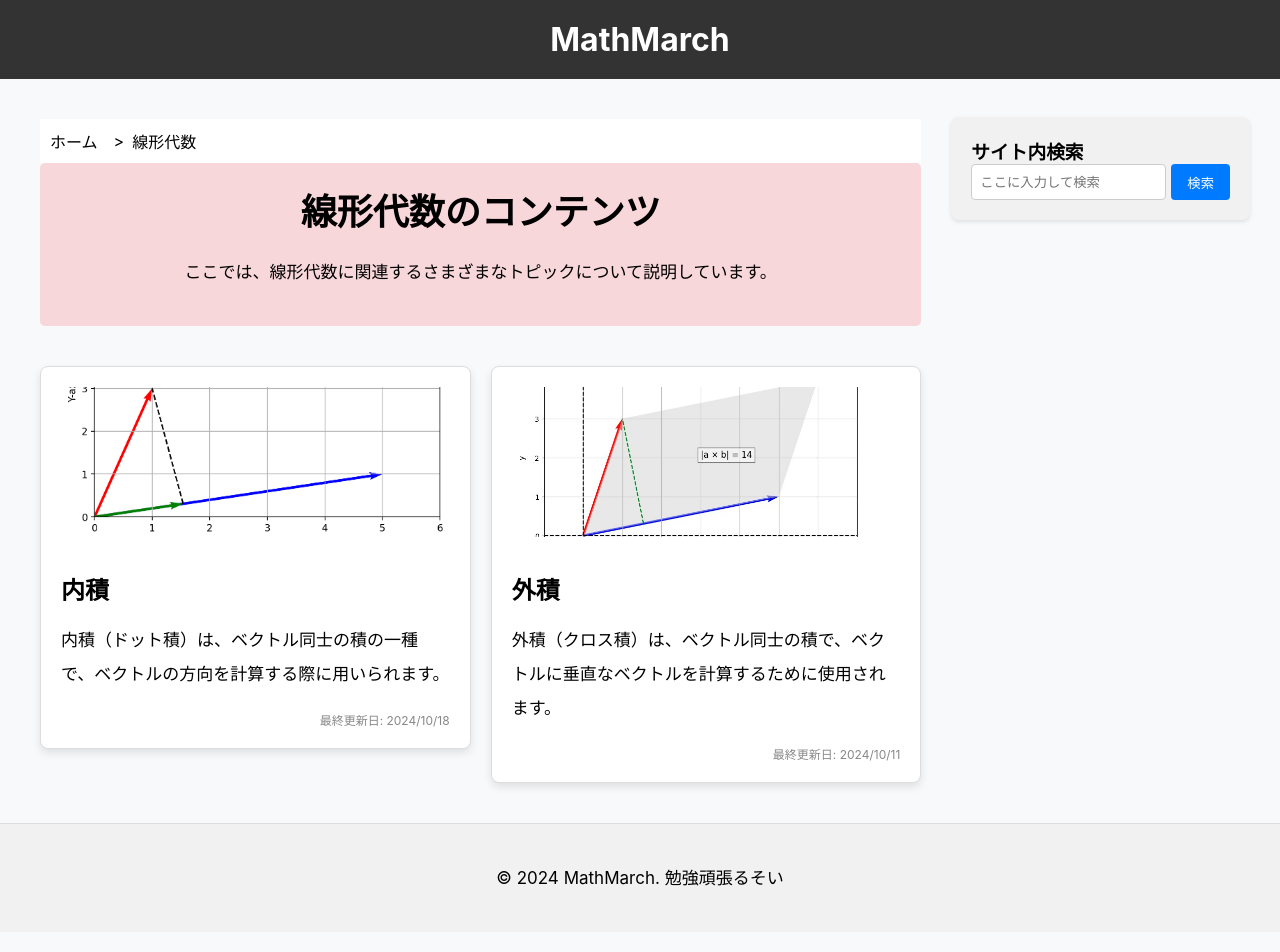
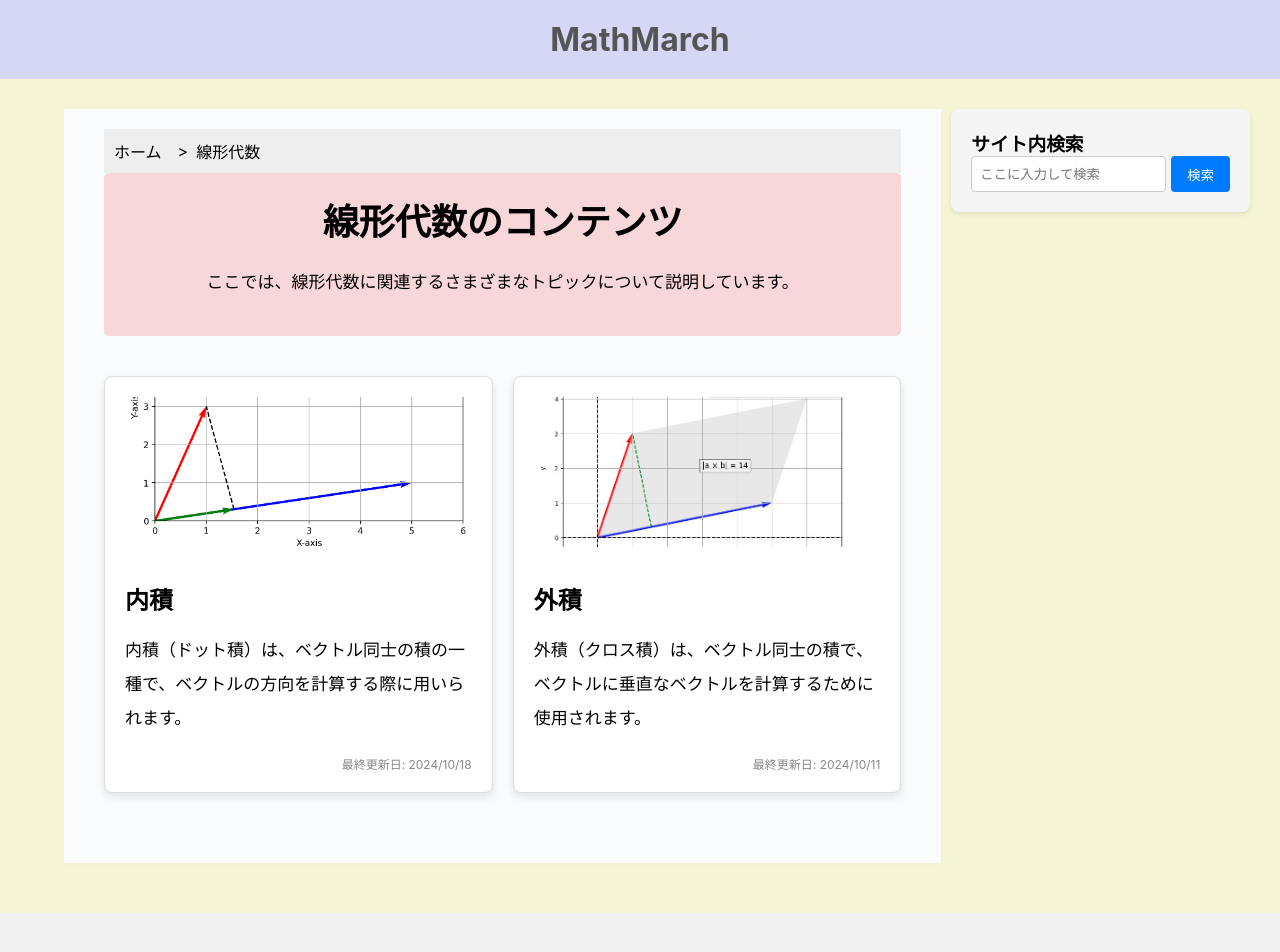
Before and after one commit to nakano0328/archive, a Next.js app: page /linear_algebra in a window 1280 px wide. Shown: the top 952 px of the page. Built offline with nearby package versions, Linux system fonts and the light colour scheme.

Commit message:
余白デザインの追加

```diff
--- a/app/components/Breadcrumb.tsx
+++ b/app/components/Breadcrumb.tsx
@@ -11,7 +11,7 @@ export default function Breadcrumb({ items }: BreadcrumbProps) {
   return (
     <nav
       aria-label="パンくずリスト"
-      style={{ backgroundColor: "#ffffff", padding: "10px" }}
+      style={{ backgroundColor: "#eee", padding: "10px" }}
     >
       <ol
         style={{
--- a/app/components/Footer.tsx
+++ b/app/components/Footer.tsx
@@ -3,11 +3,7 @@ import { siteTitle } from "@/app/metadata";
 const Footer = () => {
   return (
     <footer
-      style={{
-        padding: "20px",
-        backgroundColor: "#f1f1f1",
-        textAlign: "center",
-      }}
+      className="footer"
     >
       <p>&copy; 2024 {siteTitle}. 勉強頑張るそい</p>
     </footer>
--- a/app/components/SearchWrapper.tsx
+++ b/app/components/SearchWrapper.tsx
@@ -9,7 +9,7 @@ const SearchWrapper: React.FC<{ children: React.ReactNode }> = ({ children }) =>
 
     return (
         <div style={{ display: 'flex' }} className='main-content'>
-            <div style={{ flexGrow: 1 }}>
+            <div style={{ flexGrow: 1 }} className='mainContent'>
                 {query ? (
                     <SearchResults query={query} setQuery={setQuery} /> // 検索クエリがある場合に検索結果を表示
                 ) : (
--- a/app/globals.css
+++ b/app/globals.css
@@ -2,7 +2,7 @@ body {
   margin: 0;
   font-family: -apple-system, BlinkMacSystemFont, "Segoe UI", Roboto,
     "Helvetica Neue", Arial, sans-serif;
-  background-color: #f8f9fa;
+  background-color: #f5f5d6;
 }
 
 h1,
@@ -32,27 +32,22 @@ details {
   border: 1px solid #00000080; /* 黒いふちをつける */
 }
 
+header {
+  background-color: #d6d6f5;
+  padding: 20px;
+  text-align: center;
+  color: #555;
+}
+
 footer {
-  background-color: #ffffff;
-  border-top: 1px solid #ddd;
+  padding: 20px;
+  background-color: #f1f1f1;
+  text-align: center;
 }
 
 .card:hover {
   transform: translateY(-5px); /* ホバー時に少し上に動く */
   cursor: pointer; /* カーソルをポインタに */
-}
-
-.layout-container {
-  display: flex;
-  flex-direction: column;
-  min-height: 100vh;
-}
-
-header {
-  background-color: #333;
-  padding: 20px;
-  text-align: center;
-  color: #fff;
 }
 
 header h1 a {
@@ -85,19 +80,26 @@ header h3 {
 }
 
 .main-content {
-  flex: 1; /* メインコンテンツが残りのスペースを全て使う */
-  padding: 20px;
+  padding-top: 30px;
+  padding-bottom: 50px;
+  padding-left: 5%;
+  padding-right: 20px;
+}
+
+.mainContent {
+  background-color: #fafbfc;
+  padding: 0px 20px 50px 20px;
+  box-shadow: 0 4px 8px rgba(0, 0, 0, 0.01); /* オプション: 境界をはっきりさせるための影 */
 }
 
 .sidebar {
-  padding: 18px 10px;
-  margin-left: auto; /* サイドバーを右端に寄せる */
+  padding: 0px 10px;
   box-sizing: border-box;
 }
 
 /* サイト内検索のスタイル */
 .sidebar .search-container {
-  background-color: #f1f1f1; /* 背景色をサイト内検索部分だけに適用 */
+  background-color: #f5f5f5; /* 背景色をサイト内検索部分だけに適用 */
   padding: 20px;
   border-radius: 8px; /* 角を丸くする */
   box-shadow: 0 2px 4px rgba(0, 0, 0, 0.1); /* 少し影を追加 */
```
Also changed, not shown: app/README.md.
